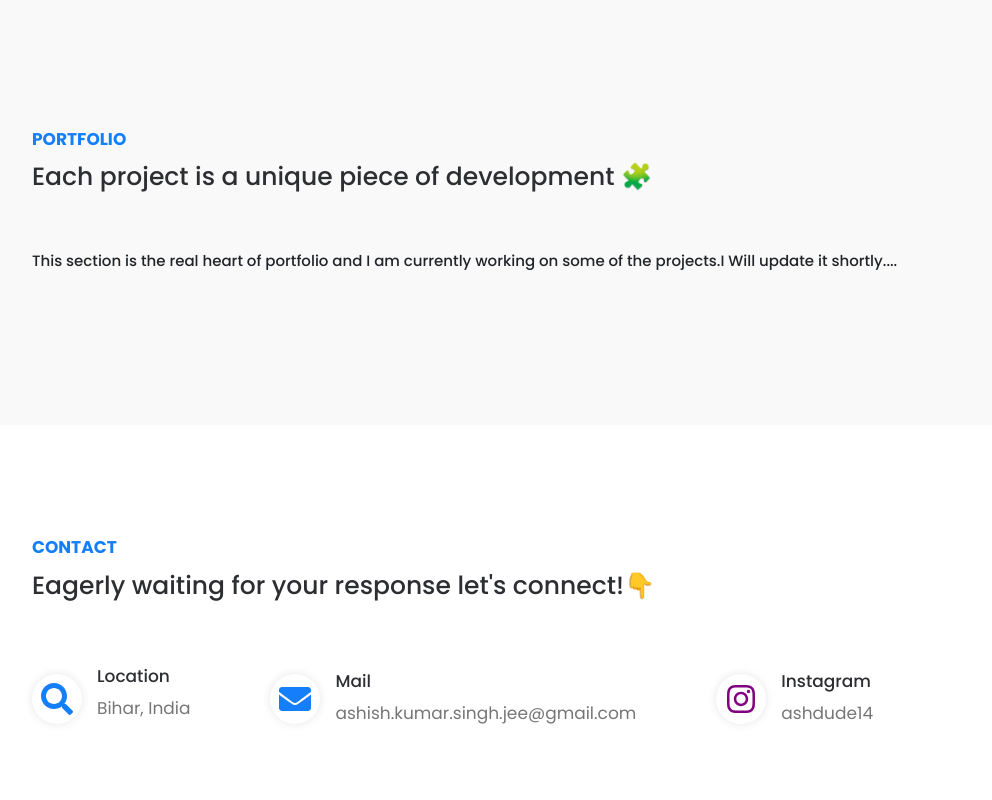
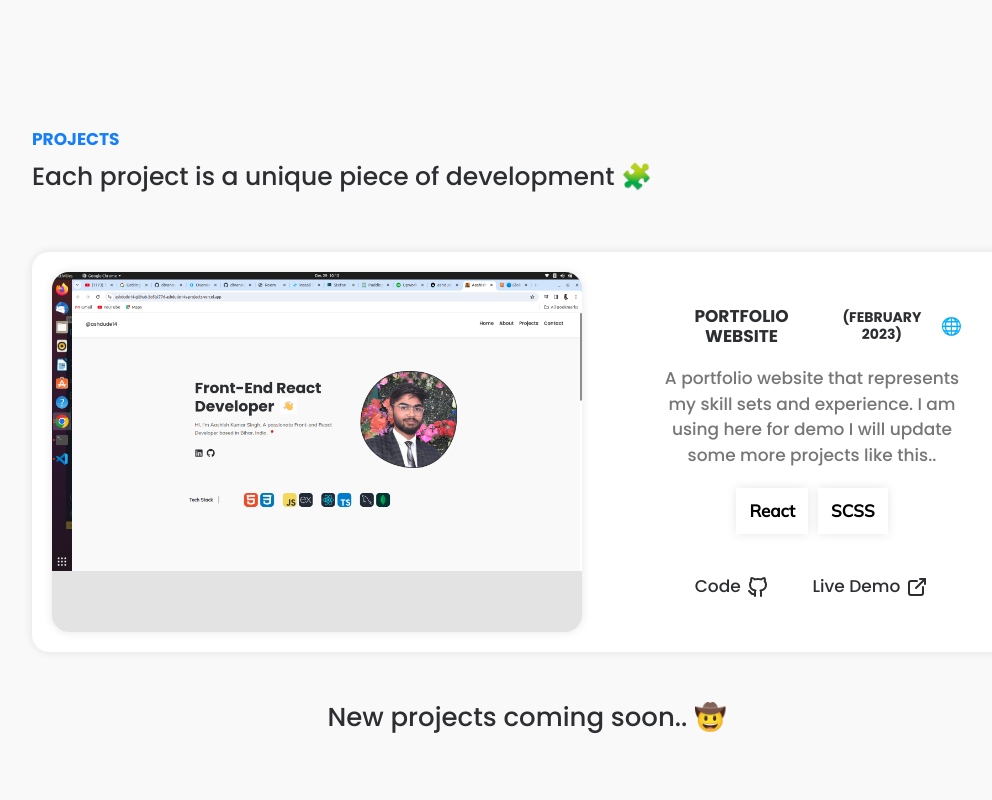
Before and after one commit to ashdude14/ashdude14.github.io, a React (Vite) app: page / in a window 1280 px wide. Shown: the part 1620-2420 px from the top of the page, without its empty margins (113-1105 px from the left). Built offline with nearby package versions, Linux system fonts and the light colour scheme.

Commit message:
Project-Card updated

```diff
--- a/src/App.css
+++ b/src/App.css
@@ -536,31 +536,6 @@ nav ul a:hover {
   }
 }
 
-.work-emoji {
-  position: absolute;
-  z-index: 10;
-  width: 6rem !important;
-  bottom: 35px;
-  right: 98px;
-}
-@media (max-width: 1020px) {
-  .work-emoji {
-    bottom: 25px;
-    right: 245px;
-  }
-}
-@media (max-width: 880px) {
-  .work-emoji {
-    bottom: 57px;
-    right: 156px;
-  }
-}
-@media (max-width: 750px) {
-  .work-emoji {
-    display: none;
-  }
-}
-
 .project {
   background-color: #f9f9f9;
   padding: 15rem 0;
@@ -653,6 +628,8 @@ nav ul a:hover {
   text-align: center;
   justify-content: center;
 }
+
+
 @media (max-width: 1020px) {
   .projects-grid .pro__text {
     margin: 0 auto;
@@ -670,15 +647,24 @@ nav ul a:hover {
   right: -19px;
 }
 .projects-grid .pro__text h3 {
-  font-size: 1.7rem;
+  display: flex;
+  font-size: 17px;
   text-transform: uppercase;
   color: #2d2e32;
+  font-weight: bold;
   margin-bottom: 2rem;
   position: relative;
-  display: flex;
+
   justify-content: center;
   align-items: center;
   gap: 0.2rem;
+
+}
+.projects-grid .pro__text span {
+  color: #2d2e32;
+  font-weight: bold;
+  font-size: 14px;
+  text-transform: uppercase;
 }
 .projects-grid .pro__text p {
   font-size: 1.7rem;
@@ -687,6 +673,7 @@ nav ul a:hover {
   text-transform: none;
   font-weight: 500;
 }
+
 
 .stack {
   display: flex;
--- /dev/null
+++ b/src/components/ProBox.jsx
@@ -0,0 +1,59 @@
+import { IconBrandGithub, IconExternalLink } from "@tabler/icons-react";
+import { useState } from "react";
+
+function ProBox({
+  title,
+  img,
+  description,
+  techno1,
+  techno2,
+  code,
+  demo,
+  scrollY,
+  cName,
+  icon,
+  date,
+}) {
+  const [scroll, setScroll] = useState(false);
+  return (
+    <>
+      <div className={`pro pro__1 ${cName}`}>
+        <div className="pro__img">
+          <a target="_blank" href={demo} rel="noreferrer">
+            <img
+              src={img}
+              alt="website"
+              style={{
+                transform: scroll ? `translateY(${scrollY})` : "translateY(0%)",
+                transition: "transform 10s ease-in-out",
+              }}
+              onMouseEnter={() => setScroll(true)}
+              onMouseLeave={() => setScroll(false)}
+            />
+          </a>
+        </div>
+        <div className="pro__text">
+          <h3>
+            {title} <span className="date-class">{date}</span> {icon}
+          </h3>
+          <p>{description}</p>
+          <div className="stack">
+            <p>{techno1}</p>
+            <p>{techno2}</p>
+          </div>
+          <div className="links">
+            <a target="_blank" href={code} rel="noreferrer">
+              Code <IconBrandGithub />
+            </a>
+            <a target="_blank" href={demo} rel="noreferrer">
+              Live Demo
+              <IconExternalLink />
+            </a>
+          </div>
+        </div>
+      </div>
+    </>
+  );
+}
+
+export default ProBox;
--- a/src/components/Project.jsx
+++ b/src/components/Project.jsx
@@ -1,3 +1,5 @@
+import portfolio from "../images/portfolio.png"
+import ProBox from "./ProBox";
 
 function Projects() {
   return (
@@ -5,14 +7,28 @@ function Projects() {
       <section id="projects" className="project">
         <div className="container">
           <div className="project-content">
-              <p>portfolio</p>
+            <p>projects</p>
             <h3>Each project is a unique piece of development 🧩</h3>
-
-              <h4> This section is the real heart of portfolio and I am currently working on some of the projects.I Will update it shortly....</h4>
+            <div className="projects-grid">
+              <ProBox
+                title="Portfolio Website"
+                img = {portfolio}
+                date="(February 2023)"
+                description="A portfolio website that represents my skill sets and experience. I am using here for demo I will update some more projects like this.."
+                techno1="React"
+                techno2="SCSS"
+                code="https://github.com/ashdude14/ashdude14.github.io/"
+                demo="https://ashdude14-github-2o5lsi776-ashdude14s-projects.vercel.app/"
+                scrollY="-83%"
+                icon="🌐"
+              />
             </div>
+          </div>
+          <h2 className="new-projects">New projects coming soon.. 🤠</h2>
         </div>
       </section>
     </>
   );
 }
+
 export default Projects;
```
Also changed, not shown: src/images/portfolio.png (added), 1 other file (tests, documents, lock files or other folders). Lines whose indentation alone changed are shown as unchanged.
